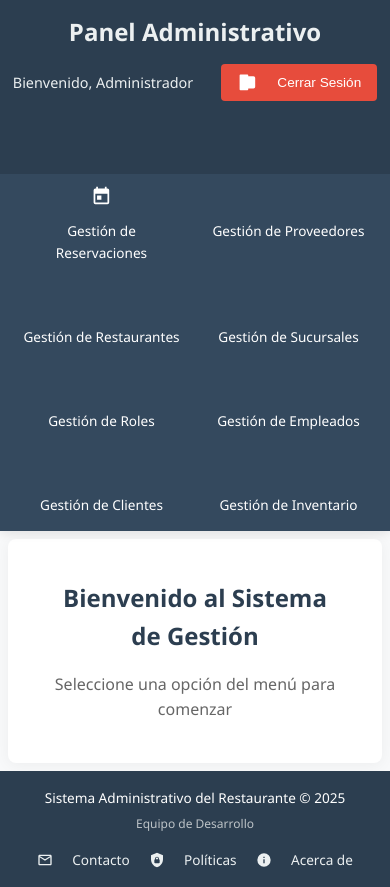
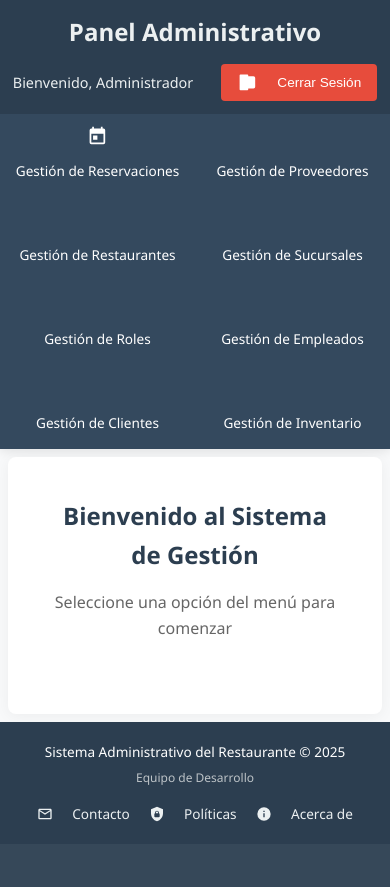
Before and after one commit to JoseUrzua1708/Integradora_Restaurante, a Flask app: page / in a window 390 px wide. After the commit the page ends 821 px from the top, so only its background shows below. Run offline with Flask 3, Linux system fonts and the light colour scheme.

Commit message:
Update base.css

```diff
--- a/src/static/css/base.css
+++ b/src/static/css/base.css
@@ -25,7 +25,7 @@ body {
 
 .container {
     display: flex;
-    flex-direction: column;
+    flex-direction: column; /* cambio se debe de hacer */
     min-height: 100vh;
 }
 
@@ -34,12 +34,6 @@ body {
     background-color: var(--primary-color);
     color: white;
     box-shadow: 0 2px 10px rgba(0, 0, 0, 0.1);
-    position: fixed;
-    top: 0;
-    left: 0;
-    right: 0;
-    height: 60px; /* define altura para calcular menú */
-    z-index: 101;
 }
 
 .header-content {
@@ -47,7 +41,6 @@ body {
     justify-content: space-between;
     align-items: center;
     padding: 1rem 1.5rem;
-    height: 100%;
 }
 
 .admin-header h1 {
@@ -96,64 +89,50 @@ body {
     transition: transform 0.2s ease;
 }
 
-/* Navigation lateral */
+/* Navigation */
 .main-nav {
     background-color: var(--secondary-color);
-    padding: 1rem 0;
-    overflow-y: auto;
-    overflow-x: hidden;
-    height: calc(100vh - 60px);
-    position: fixed;
-    top: 60px;
-    left: 0;
-    width: 220px;
-    box-shadow: 2px 0 5px rgba(0,0,0,0.1);
-    display: flex;
-    flex-direction: column;
-    z-index: 100;
+    padding: 0;
+    overflow-x: auto;
+    -webkit-overflow-scrolling: touch;
 }
 
 .nav-menu {
     list-style: none;
     display: flex;
-    flex-direction: column;
     padding: 0;
     margin: 0;
-    width: 100%;
+    min-width: fit-content;
 }
 
 .nav-link {
     display: flex;
     align-items: center;
-    padding: 0.8rem 1.5rem;
+    padding: var(--nav-link-padding);
     color: white;
     text-decoration: none;
     transition: all 0.3s ease;
     font-size: 0.95rem;
     gap: 0.8rem;
-    border-bottom: none;
-    border-left: 4px solid transparent;
+    border-bottom: 3px solid transparent;
     white-space: nowrap;
-    width: 100%;
 }
 
 .nav-link:hover, .nav-link.active {
     background-color: rgba(255, 255, 255, 0.1);
-    border-left: 4px solid var(--hover-color);
+    border-bottom: 3px solid var(--hover-color);
 }
 
 .nav-link:hover .icon {
     transform: scale(1.1);
 }
 
-/* Main Content desplazado por el menú */
+/* Main Content */
 .main-content {
-    margin-left: 240px; /* ancho menú + margen */
-    padding: 2rem;
     flex: 1;
+    padding: 1.5rem;
     background-color: #fff;
-    margin-top: 80px; /* espacio para header fijo */
-    margin-bottom: 1rem;
+    margin: 1rem;
     border-radius: 8px;
     box-shadow: 0 2px 15px rgba(0, 0, 0, 0.05);
     overflow: hidden;
@@ -165,7 +144,6 @@ body {
     color: white;
     padding: 1.2rem 0;
     margin-top: auto;
-    margin-left: 240px; /* para no quedar debajo del menú lateral */
 }
 
 .footer-content {
@@ -244,7 +222,7 @@ body {
     }
 
     .main-nav {
-        padding: 1rem 0;
+        padding: 0 2rem;
     }
 
     .nav-link {
@@ -280,54 +258,6 @@ body {
 }
 
 /* Mobile-specific adjustments */
-@media (max-width: 767px) {
-    /* Header fijo se vuelve estático para evitar solapamiento */
-    .admin-header {
-        position: static;
-        height: auto;
-    }
-
-    /* Menú lateral pasa a horizontal arriba */
-    .main-nav {
-        position: static;
-        height: auto;
-        width: 100%;
-        box-shadow: none;
-        overflow: visible;
-        padding: 0;
-        margin-top: 60px; /* para que no quede justo con header */
-    }
-
-    .nav-menu {
-        flex-direction: row;
-        overflow-x: auto;
-        padding-left: 0.5rem;
-        padding-right: 0.5rem;
-    }
-
-    .nav-link {
-        border-left: none;
-        border-bottom: 3px solid transparent;
-        padding: var(--nav-link-padding);
-        white-space: nowrap;
-        width: auto;
-        justify-content: center;
-    }
-
-    .main-content {
-        margin-left: 0;
-        margin-top: 1rem;
-        margin-bottom: 1rem;
-        padding: 1.5rem;
-    }
-
-    .admin-footer {
-        margin-left: 0;
-        padding: 1rem 0;
-    }
-}
-
-/* Mobile específico para pantallas muy pequeñas */
 @media (max-width: 480px) {
     :root {
         --icon-size: 1.3rem;
```
